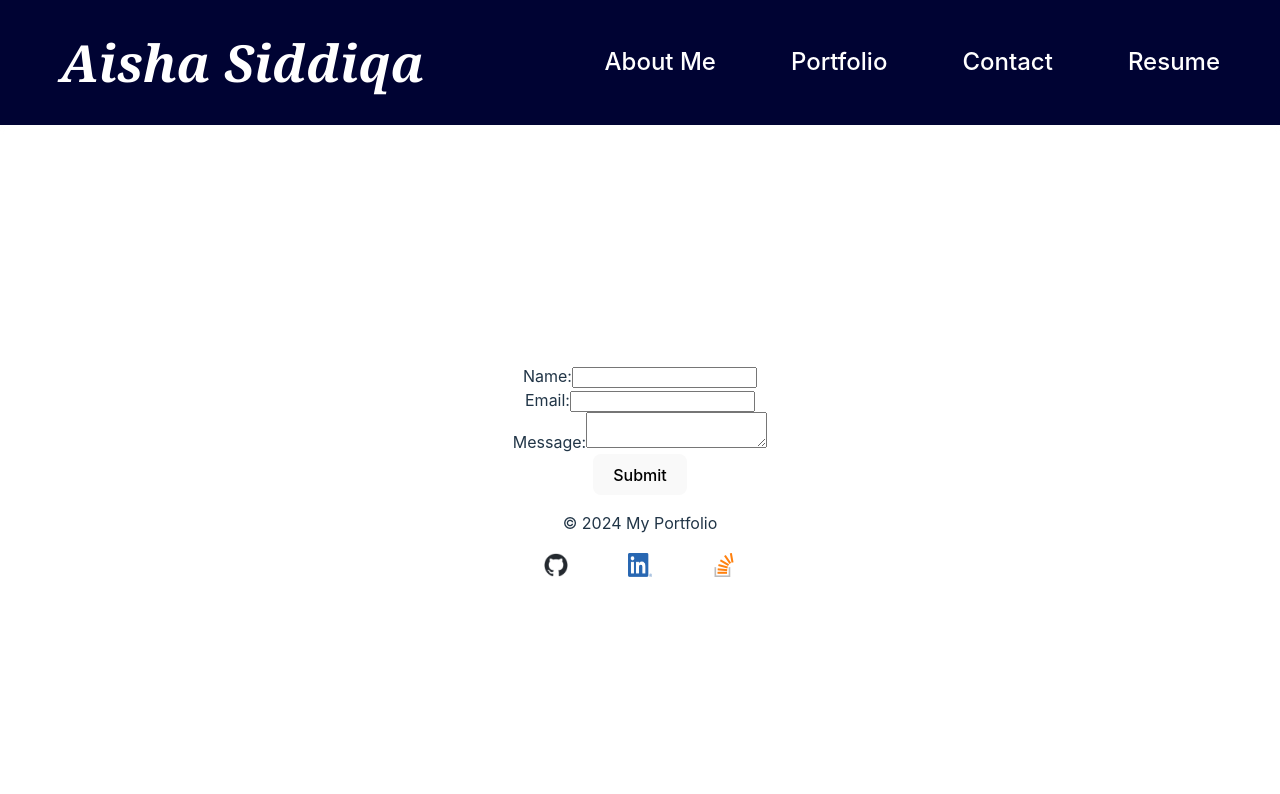
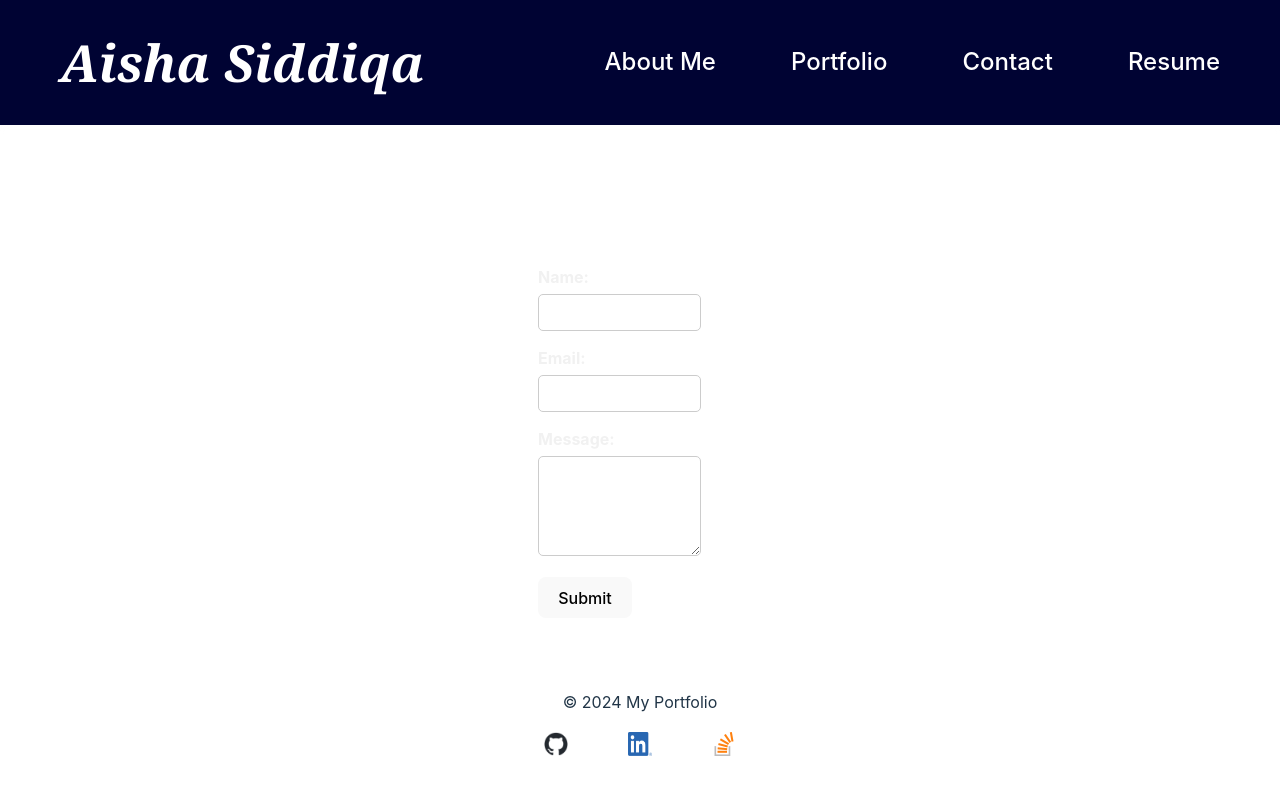
Before and after one commit to ASgithub11/My-Portfolio-React, a React (Vite) app in the folder React Portfolio/: page /contact in a window 1280 px wide. Shown: the top 794 px of the page. Built offline with nearby package versions, Linux system fonts and the light colour scheme.

Commit message:
Style the Contact page

```diff
--- a/React Portfolio/src/pages/Contact.css
+++ b/React Portfolio/src/pages/Contact.css
@@ -0,0 +1,66 @@
+.contact {
+    padding: 1.5rem;
+    padding-top: 50px; /* Add padding to move content below header */
+    margin-top: 5rem;
+    margin-bottom: 3rem;
+    color: #f1f1f1;
+    text-align: left;
+}
+
+ .contact h1 {
+    font-family: Georgia, 'Times New Roman', Times, serif;
+    font-size: 30px;
+    padding-bottom: 0.5rem;
+    top: 8rem;
+    margin-left: 0;  /* Aligns the heading to the left */
+}
+
+.contact form {
+    display: flex;
+    flex-direction: column;
+    align-items: flex-start;
+    width: 80%; /* width to give some space on the right */
+    margin-left: 0;  /* Aligns the form to the left */
+    align-items: flex-start;
+}
+
+.contact form div {
+    margin-bottom: 15px;
+    width: 100%; /* Makes the form responsive (keep full width for form elements */
+}
+
+.contact label {
+    display: block;
+    margin-bottom: 5px;
+    font-weight: bold;
+}
+
+.contact input,
+.contact textarea {
+    width: 100%;
+    padding: 10px;
+    border: 1px solid #ccc;
+    border-radius: 5px;
+    box-sizing: border-box;
+}
+
+.contact textarea {
+    height: 100px;
+    resize: vertical;
+}
+
+.contact .error {
+    color: red;
+    font-size: 0.875em;
+    margin-top: 5px;
+}
+
+@media (max-width: 768px) {
+    .contact {
+        margin-top: 12rem; /* Adjust margin-top for smaller screens */
+        text-align: left;
+    }
+    .contact h1 {
+        margin-left: 0; /* Aligns the heading to the left */
+    }
+}
```
